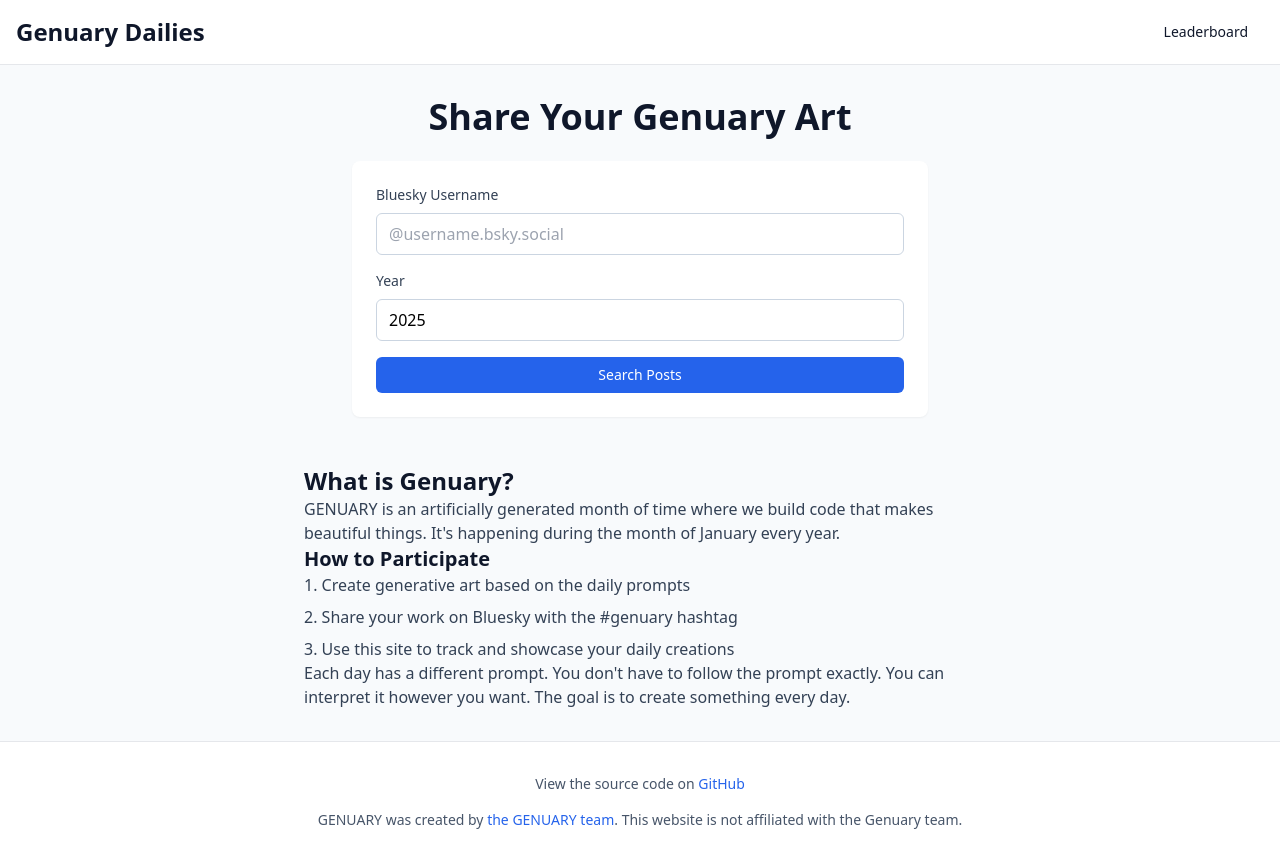
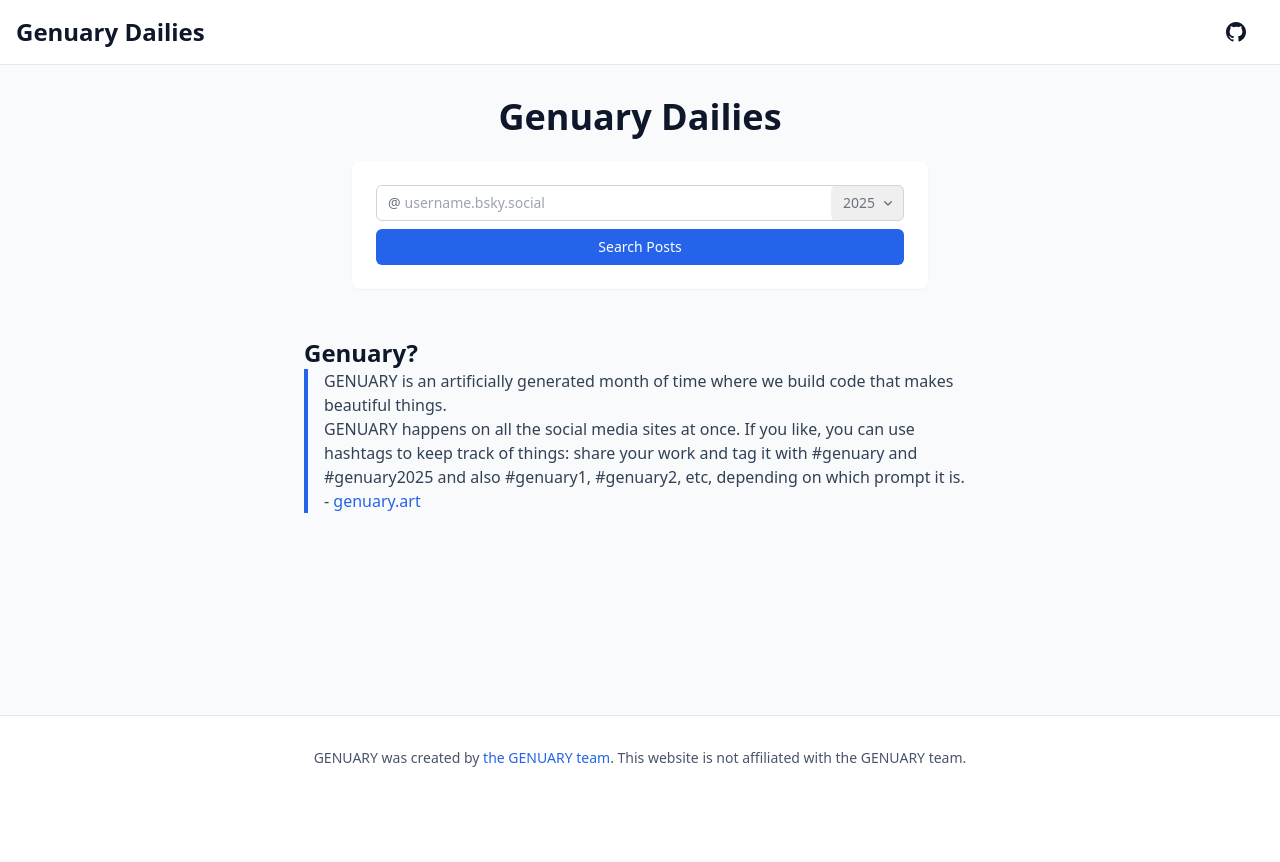
Before and after one commit to EthanThatOneKid/genuary-dailies, a SvelteKit app: page / in a window 1280 px wide. After the commit the page ends 800 px from the top, so only its background shows below. Built offline with nearby package versions, Linux system fonts and the light colour scheme.

Commit message:
revise landing page

```diff
--- a/src/lib/index.ts
+++ /dev/null
@@ -1 +0,0 @@
-// place files you want to import through the `$lib` alias in this folder.
--- a/src/routes/+layout.svelte
+++ b/src/routes/+layout.svelte
@@ -1,6 +1,48 @@
 <script lang="ts">
 	import '../app.css';
+
 	let { children } = $props();
 </script>
 
-{@render children()}
+<div class="flex min-h-screen flex-col bg-slate-50">
+	<header class="border-b bg-white">
+		<nav class="container mx-auto flex h-16 items-center justify-between px-4">
+			<a href="/" class="text-2xl font-bold text-slate-900 hover:text-slate-700">
+				Genuary Dailies
+			</a>
+			<a
+				href="https://github.com/EthanThatOneKid/genuary-dailies"
+				class="px-4 py-2 text-sm font-medium text-slate-900 hover:text-slate-700"
+				aria-label="GitHub"
+			>
+				<svg
+					class="h-6 w-6"
+					fill="currentColor"
+					viewBox="0 0 24 24"
+					xmlns="http://www.w3.org/2000/svg"
+				>
+					<path
+						fill-rule="evenodd"
+						d="M12 2C6.477 2 2 6.477 2 12c0 4.418 2.865 8.166 6.839 9.489.5.092.682-.217.682-.483 0-.237-.008-.868-.013-1.703-2.782.605-3.369-1.34-3.369-1.34-.454-1.153-1.11-1.46-1.11-1.46-.908-.62.069-.607.069-.607 1.004.07 1.532 1.032 1.532 1.032.892 1.53 2.341 1.088 2.91.832.092-.647.35-1.088.636-1.338-2.22-.253-4.555-1.11-4.555-4.943 0-1.091.39-1.984 1.029-2.683-.103-.253-.446-1.27.098-2.646 0 0 .84-.269 2.75 1.025A9.564 9.564 0 0112 6.844c.85.004 1.705.115 2.504.337 1.91-1.294 2.75-1.025 2.75-1.025.544 1.376.201 2.393.099 2.646.64.699 1.028 1.592 1.028 2.683 0 3.842-2.337 4.687-4.563 4.936.359.31.678.92.678 1.855 0 1.338-.012 2.419-.012 2.748 0 .268.18.579.688.481C19.137 20.165 22 16.418 22 12c0-5.523-4.477-10-10-10z"
+						clip-rule="evenodd"
+					/>
+				</svg>
+			</a>
+		</nav>
+	</header>
+
+	{@render children()}
+
+	<footer class="border-t bg-white">
+		<div class="container mx-auto px-4 py-8">
+			<div class="space-y-4 text-center">
+				<p class="text-sm text-slate-600">
+					GENUARY was created by
+					<a href="https://genuary.art" class="text-blue-600 hover:underline">
+						the GENUARY team
+					</a>. This website is not affiliated with the GENUARY team.
+				</p>
+			</div>
+		</div>
+	</footer>
+</div>
--- a/src/routes/+page.svelte
+++ b/src/routes/+page.svelte
@@ -2,28 +2,53 @@
 	const currentYear = new Date().getFullYear();
 </script>
 
-<div class="flex min-h-screen flex-col bg-slate-50">
-	<header class="border-b bg-white">
-		<nav class="container mx-auto flex h-16 items-center justify-between px-4">
-			<a href="/" class="text-2xl font-bold text-slate-900 hover:text-slate-700">
-				Genuary Dailies
-			</a>
-			<a
-				href="/leaderboard"
-				class="px-4 py-2 text-sm font-medium text-slate-900 hover:text-slate-700"
-			>
-				Leaderboard
-			</a>
-		</nav>
-	</header>
-
 <main class="container mx-auto flex-1 space-y-12 px-4 py-8">
 	<section class="mx-auto max-w-xl space-y-6">
-			<h1 class="text-center text-4xl font-bold text-slate-900">Share Your Genuary Art</h1>
+		<h1 class="text-center text-4xl font-bold text-slate-900">Genuary Dailies</h1>
 
 		<form method="GET" action="/search" class="space-y-4 rounded-lg bg-white p-6 shadow-sm">
 			<div class="space-y-2">
-					<label for="username" class="block text-sm font-medium text-slate-700">
+				<div
+					class="flex items-center rounded-md bg-white pl-3 outline outline-1 -outline-offset-1 outline-gray-300 has-[input:focus-within]:outline has-[input:focus-within]:outline-2 has-[input:focus-within]:-outline-offset-2 has-[input:focus-within]:outline-indigo-600"
+				>
+					<div class="shrink-0 select-none text-base text-gray-500 sm:text-sm/6">@</div>
+					<input
+						type="text"
+						name="username"
+						id="username"
+						class="block min-w-0 grow py-1.5 pl-1 pr-3 text-base text-gray-900 placeholder:text-gray-400 focus:outline focus:outline-0 sm:text-sm/6"
+						placeholder="username.bsky.social"
+					/>
+					<div class="grid shrink-0 grid-cols-1 focus-within:relative">
+						<select
+							id="year"
+							name="year"
+							aria-label="Year"
+							class="col-start-1 row-start-1 w-full appearance-none rounded-md py-1.5 pl-3 pr-7 text-base text-gray-500 placeholder:text-gray-400 focus:outline focus:outline-2 focus:-outline-offset-2 focus:outline-indigo-600 sm:text-sm/6"
+							value={currentYear}
+						>
+							{#each Array(currentYear - 2022 + 1)
+								.fill(0)
+								.map((_, i) => currentYear - i) as year}
+								<option value={year}>{year}</option>
+							{/each}
+						</select>
+						<svg
+							class="pointer-events-none col-start-1 row-start-1 mr-2 size-5 self-center justify-self-end text-gray-500 sm:size-4"
+							viewBox="0 0 16 16"
+							fill="currentColor"
+							aria-hidden="true"
+							data-slot="icon"
+						>
+							<path
+								fill-rule="evenodd"
+								d="M4.22 6.22a.75.75 0 0 1 1.06 0L8 8.94l2.72-2.72a.75.75 0 1 1 1.06 1.06l-3.25 3.25a.75.75 0 0 1-1.06 0L4.22 7.28a.75.75 0 0 1 0-1.06Z"
+								clip-rule="evenodd"
+							/>
+						</svg>
+					</div>
+
+					<!-- <label for="username" class="block text-sm font-medium text-slate-700">
 						Bluesky Username
 					</label>
 					<input
@@ -46,6 +71,7 @@
 						required
 						class="w-full rounded-md border border-slate-300 px-3 py-2"
 					/>
+				</div> -->
 				</div>
 
 				<button
@@ -54,49 +80,21 @@
 				>
 					Search Posts
 				</button>
+			</div>
 		</form>
 	</section>
 
 	<section class="prose prose-slate mx-auto max-w-2xl">
-			<h2 class="text-2xl font-bold text-slate-900">What is Genuary?</h2>
-			<p class="text-slate-700">
+		<h2 class="text-2xl font-bold text-slate-900">Genuary?</h2>
+		<blockquote class="border-l-4 border-blue-600 pl-4 text-slate-700">
 			GENUARY is an artificially generated month of time where we build code that makes beautiful
-				things. It's happening during the month of January every year.
-			</p>
-
-			<h3 class="text-xl font-semibold text-slate-900">How to Participate</h3>
-			<ol class="list-inside list-decimal space-y-2 text-slate-700">
-				<li>Create generative art based on the daily prompts</li>
-				<li>Share your work on Bluesky with the #genuary hashtag</li>
-				<li>Use this site to track and showcase your daily creations</li>
-			</ol>
-
-			<p class="text-slate-700">
-				Each day has a different prompt. You don't have to follow the prompt exactly. You can
-				interpret it however you want. The goal is to create something every day.
-			</p>
+			things.
+			<br />
+			GENUARY happens on all the social media sites at once. If you like, you can use hashtags to keep
+			track of things: share your work and tag it with #genuary and #genuary2025 and also #genuary1,
+			#genuary2, etc, depending on which prompt it is.
+			<br />-
+			<a href="https://genuary.art" class="text-blue-600 hover:underline">genuary.art</a>
+		</blockquote>
 	</section>
 </main>
-
-	<footer class="border-t bg-white">
-		<div class="container mx-auto px-4 py-8">
-			<div class="space-y-4 text-center">
-				<p class="text-sm text-slate-600">
-					View the source code on
-					<a
-						href="https://github.com/EthanThatOneKid/genuary-dailies"
-						class="text-blue-600 hover:underline"
-					>
-						GitHub
-					</a>
-				</p>
-				<p class="text-sm text-slate-600">
-					GENUARY was created by
-					<a href="https://genuary.art" class="text-blue-600 hover:underline">
-						the GENUARY team
-					</a>. This website is not affiliated with the Genuary team.
-				</p>
-			</div>
-		</div>
-	</footer>
-</div>
```
Lines whose indentation alone changed are shown as unchanged.
